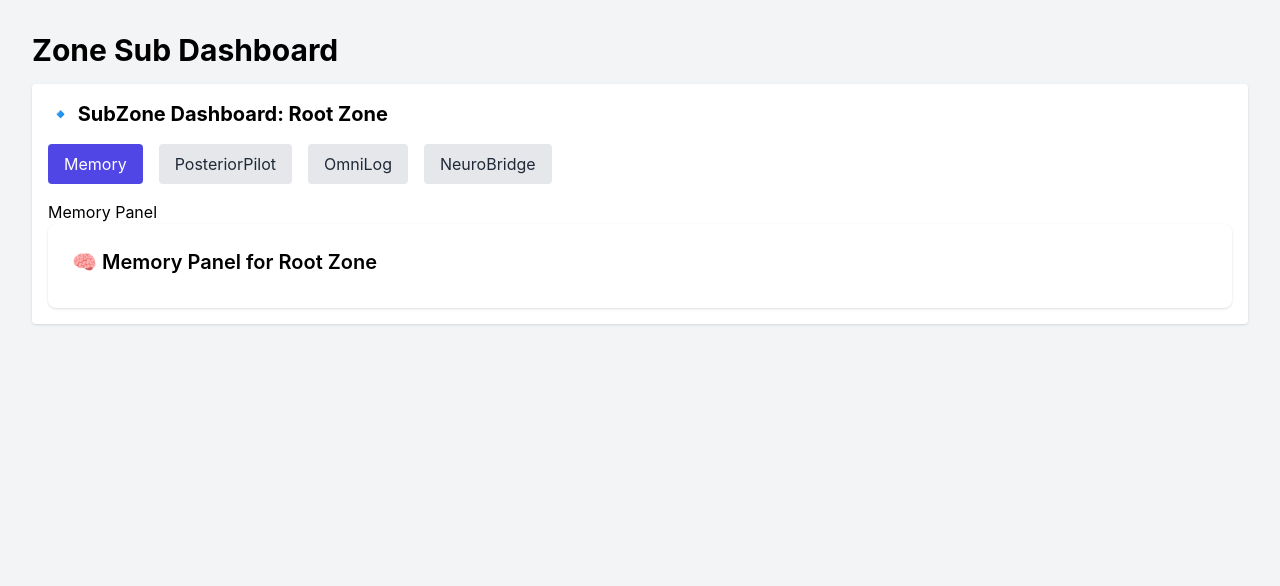
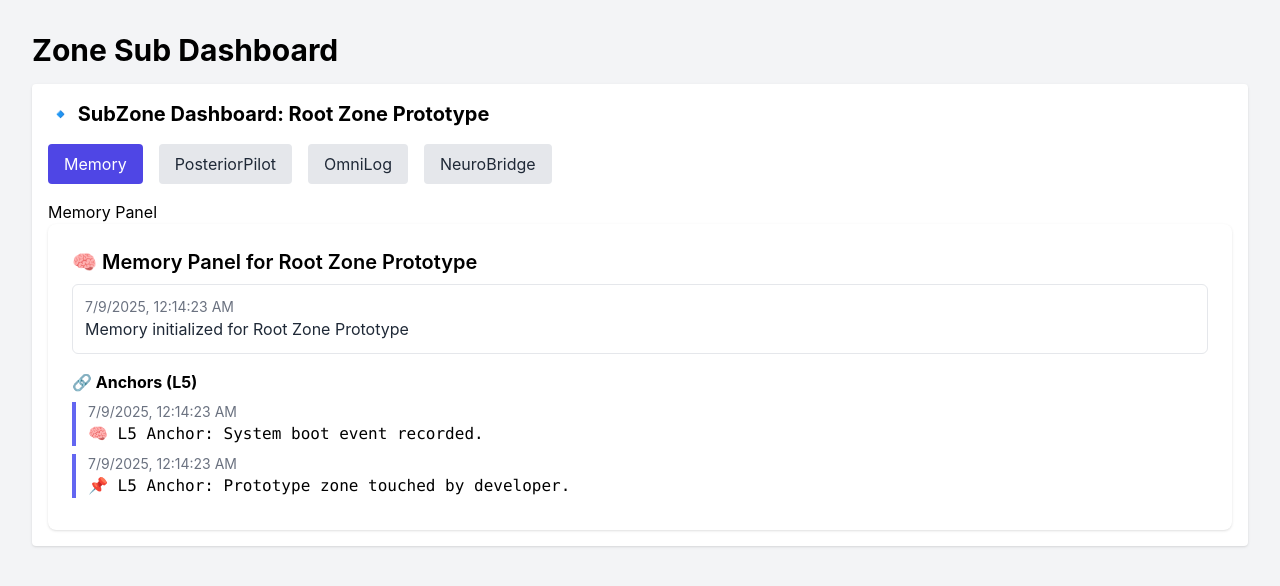
Before and after one commit to OmniChainOrg/omnimodel-dashboard, a Next.js app: page /zonesubdashboard in a window 1280 px wide. Shown: the top 586 px of the page. Built offline with nearby package versions, Linux system fonts and the light colour scheme.

Commit message:
Update zonesubdashboard.tsx

```diff
--- a/pages/zonesubdashboard.tsx
+++ b/pages/zonesubdashboard.tsx
@@ -1,13 +1,15 @@
+// pages/zonesubdashboard.tsx
 import React from 'react';
 import ZoneSubDashboard from '../components/ZoneSubDashboard';
 import { Zone } from '../hooks/useZoneArchetype';
 
-// Dummy or real root zone definition
-const rootZone: Zone = {
+// On définit la zone de test avec tous les champs requis
+const rootZone = {
   id: 'root',
-  name: 'Root Zone',
-  depth: 0,
-  children: [],
+  name: 'Root Zone Prototype',
+  path: '/dashboard/root',
+  approved: true,
+  depth: 1,
 };
 
 export default function ZoneSubDashboardPage() {
```
